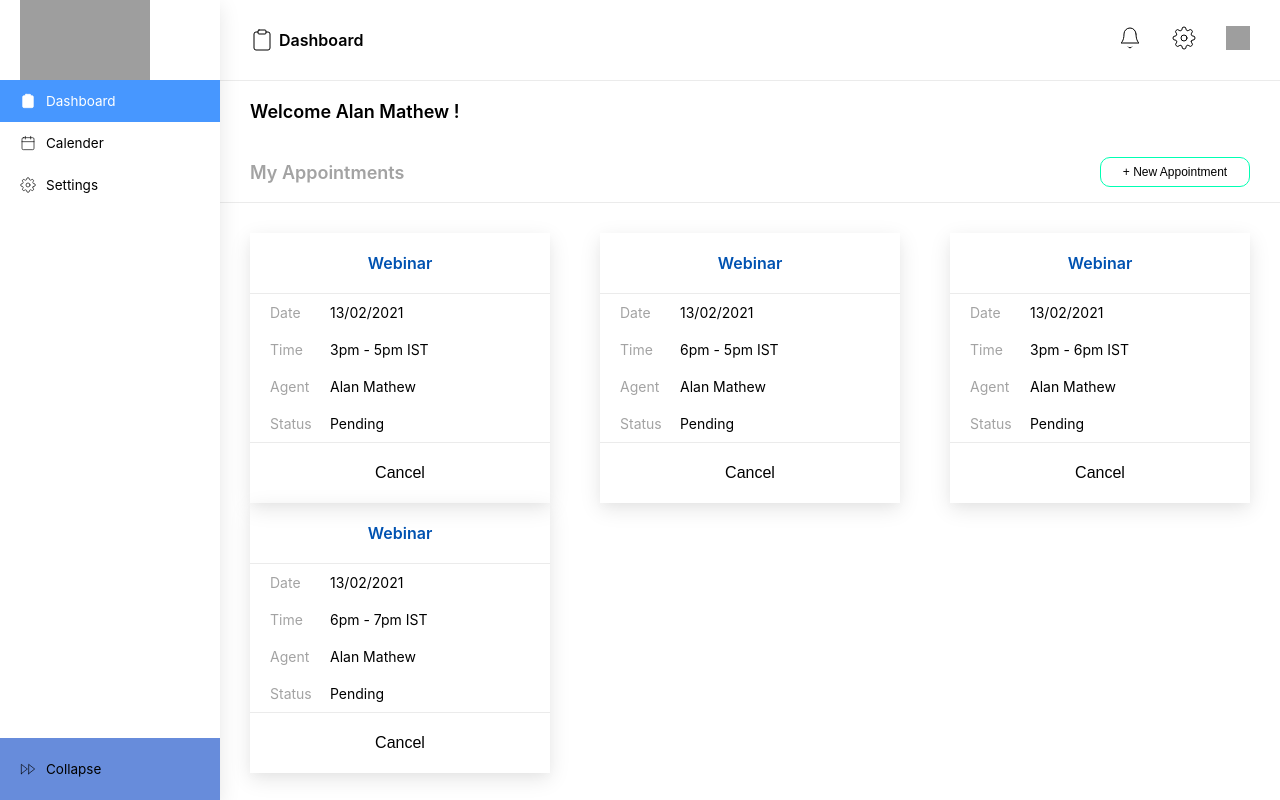
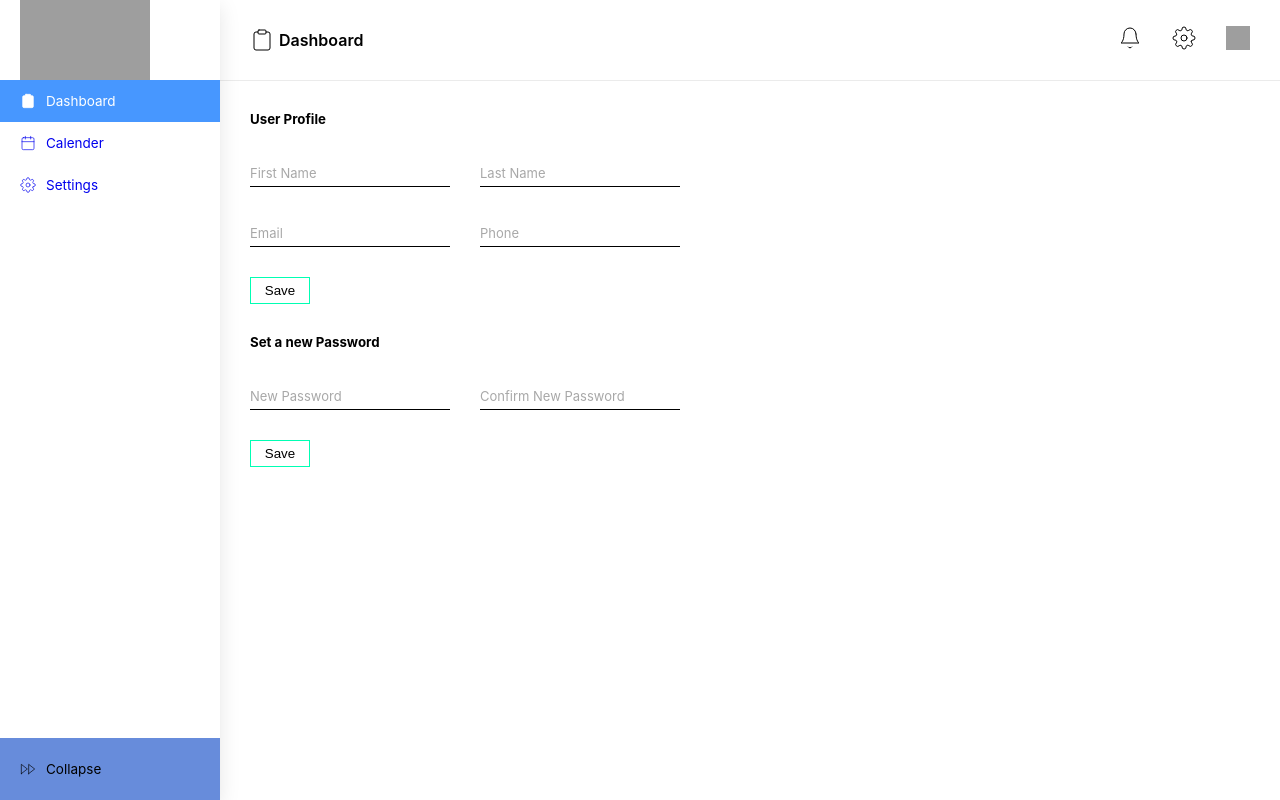
Before and after one commit to ForgottenTale/IEEE-site, a React (Create React App) app: page /settings in a window 1280 px wide. Built offline with nearby package versions, Linux system fonts and the light colour scheme; grey boxes are pictures that could not be loaded.

Commit message:
added settings tab

```diff
--- a/package.json
+++ b/package.json
@@ -10,6 +10,7 @@
     "node-sass": "^5.0.0",
     "react": "^17.0.1",
     "react-dom": "^17.0.1",
+    "react-router-dom": "^5.2.0",
     "react-scripts": "4.0.3",
     "web-vitals": "^1.1.0"
   },
--- a/src/App.js
+++ b/src/App.js
@@ -1,13 +1,13 @@
-// import Calender from './components/calender/calender';
-import Dashboard from './components/dashboard/dashboard';
+import Content from './components/content/content';
+import { BrowserRouter as Router} from 'react-router-dom';
 import './App.scss';
 function App() {
   return (
-    <div className="App">
-      {/* <Calender/> */}
-
-    <Dashboard/>
-    </div>
+    <Router>
+      <div className="App">
+        <Content/>
+      </div>
+    </Router>
   );
 }
 
--- a/src/components/calender/calender.scss
+++ b/src/components/calender/calender.scss
@@ -1,7 +1,5 @@
 .calender {
-    margin: 0 auto;
-    max-width: 1200px;
-
+    margin: 30px;
 
     &_today {
         color: white;
--- /dev/null
+++ b/src/components/content/content.js
@@ -0,0 +1,43 @@
+import './content.scss';
+import Menu from '../menu/menu';
+import TopNav from '../topNav/topNav';
+import Appointments from '../appointments/appointments';
+import { useState } from 'react';
+import { Route, Switch } from 'react-router-dom';
+import Calender from '../calender/calender';
+import Setting from '../settings/settings';
+
+export default function Content() {
+
+    const [open, setOpen] = useState(true);
+
+    var style = {}
+    if (!open) {
+        style = { marginLeft: 60 }
+    }
+    else {
+        style = { marginLeft: 220 }
+    }
+
+
+    return (
+        <div className="content">
+            <Menu toggle={setOpen} state={open} />
+            <div className="content_container" style={style}>
+                <TopNav />
+                <Switch>
+                    <Route exact path="/">
+                        <h5 className="content_container_user">Welcome Alan Mathew !</h5>
+                        <Appointments />
+                    </Route>
+                    <Route path="/calender">
+                        <Calender/>
+                    </Route>
+                    <Route path="/settings">
+                        <Setting/>
+                    </Route>
+                </Switch>
+            </div>
+        </div>
+    );
+}
--- a/src/components/dashboard/dashboard.scss
+++ b/src/components/content/content.scss
@@ -1,13 +1,13 @@
-.dashboard{
+.content{
     height: 100%;
     display: flex;
     width: 100%;
     transition: width 150ms ease;
 
-    &_content{
+    &_container{
         width: 100%;
 
-         h5{
+        &_user{
             margin-left: 30px;
             padding: 20px 0;
             font-size: 18px;
--- a/src/components/dashboard/dashboard.js
+++ /dev/null
@@ -1,32 +0,0 @@
-import './dashboard.scss';
-import Menu from '../menu/menu';
-import TopNav from '../topNav/topNav';
-import Appointments from '../appointments/appointments';
-import { useState } from 'react';
-import { useEffect } from 'react/cjs/react.development';
-
-export default function Dashboard() {
-
-    const [open, setOpen] = useState(true);
-    var style = { }
-    if (!open) {
-        style = { marginLeft: 60 }
-        console.log(style)
-    }
-    else{
-        style = { marginLeft: 220 }
-    }
-
-
-    return (
-        <div className="dashboard">
-            <Menu toggle={setOpen} state={open} />
-            <div className="dashboard_content" style={style}>
-                <TopNav />
-                <h5>Welcome Alan Mathew !</h5>
-                <Appointments />
-
-            </div>
-        </div>
-    );
-}
--- a/src/components/menu/menu.js
+++ b/src/components/menu/menu.js
@@ -1,6 +1,7 @@
 import './menu.scss';
 import logo from '../../images/logo.png';
 import { useState } from 'react/cjs/react.development';
+import {Link} from 'react-router-dom';
 
 export default function Menu({ toggle, state }) {
 
@@ -16,7 +17,6 @@ export default function Menu({ toggle, state }) {
     }
 
     if (!open) {
-        console.log("hi")
         style = {
             display: "none",
             opacity: 0,
@@ -26,13 +26,12 @@ export default function Menu({ toggle, state }) {
         }
     }
 
-
     return (
         <div className="menu" style={menuStyle}>
             <div className="menu_item">
                 <img src={logo} alt="logo" />
             </div>
-            <div className="menu_item active">
+            <Link to="/" className="menu_item active">
                 <svg
                     xmlns="http://www.w3.org/2000/svg"
                     width="16"
@@ -48,9 +47,9 @@ export default function Menu({ toggle, state }) {
                     <rect width="8" height="4" x="8" y="2" rx="1" ry="1"></rect>
                 </svg>
                 <p className="menu_item_name" style={style}>Dashboard</p>
-            </div>
+            </Link>
 
-            <div className="menu_item ">
+            <Link to="/calender"  className="menu_item ">
                 <svg
                     xmlns="http://www.w3.org/2000/svg"
                     width="16"
@@ -68,9 +67,9 @@ export default function Menu({ toggle, state }) {
                     <path d="M3 10L21 10"></path>
                 </svg>
                 <p className="menu_item_name" style={style}>Calender</p>
-            </div>
+            </Link>
 
-            <div className="menu_item">
+            <Link to="/settings" className="menu_item">
                 <svg
                     xmlns="http://www.w3.org/2000/svg"
                     width="16"
@@ -86,7 +85,7 @@ export default function Menu({ toggle, state }) {
                     <path d="M19.4 15a1.65 1.65 0 00.33 1.82l.06.06a2 2 0 010 2.83 2 2 0 01-2.83 0l-.06-.06a1.65 1.65 0 00-1.82-.33 1.65 1.65 0 00-1 1.51V21a2 2 0 01-2 2 2 2 0 01-2-2v-.09A1.65 1.65 0 009 19.4a1.65 1.65 0 00-1.82.33l-.06.06a2 2 0 01-2.83 0 2 2 0 010-2.83l.06-.06a1.65 1.65 0 00.33-1.82 1.65 1.65 0 00-1.51-1H3a2 2 0 01-2-2 2 2 0 012-2h.09A1.65 1.65 0 004.6 9a1.65 1.65 0 00-.33-1.82l-.06-.06a2 2 0 010-2.83 2 2 0 012.83 0l.06.06a1.65 1.65 0 001.82.33H9a1.65 1.65 0 001-1.51V3a2 2 0 012-2 2 2 0 012 2v.09a1.65 1.65 0 001 1.51 1.65 1.65 0 001.82-.33l.06-.06a2 2 0 012.83 0 2 2 0 010 2.83l-.06.06a1.65 1.65 0 00-.33 1.82V9a1.65 1.65 0 001.51 1H21a2 2 0 012 2 2 2 0 01-2 2h-.09a1.65 1.65 0 00-1.51 1z"></path>
                 </svg>
                 <p className="menu_item_name" style={style}>Settings</p>
-            </div>
+            </Link>
             <div className="menu_item" onClick={() => {
                 toggle(!state)
                 setOpen(!state)
--- a/src/components/menu/menu.scss
+++ b/src/components/menu/menu.scss
@@ -6,8 +6,6 @@
     flex-direction: column;
     box-shadow: 0 4px 8px 0 rgba(0, 0, 0, 0.02), 0 6px 20px 0 rgba(0, 0, 0, 0.1);
     transition: width 150ms ease;
-
-
 
     .active {
         background-color: rgb(71, 151, 255);
@@ -22,6 +20,8 @@
         align-items: center;
         padding-left: 20px;
         height: 42px;
+        text-decoration: none;
+
 
         &:first-child {
             height: 80px;
@@ -31,6 +31,7 @@
         }
 
         &_name {
+
             padding-left: 10px;
             font-size: 13.5px;
             display: none;
--- /dev/null
+++ b/src/components/settings/settings.js
@@ -0,0 +1,35 @@
+
+import './settings.scss';
+import { Input } from '../utils/myReactLib';
+
+export default function Setting() {
+    return (
+        <div className="settings">
+            <h5>User Profile</h5>
+            <div className="settings_con">
+
+
+                <Input className="input" label="First Name" />
+                <Input className="input" label="Last Name" />
+
+            </div>
+            <div className="settings_con">
+
+                <Input className="input" label="Email" />
+                <Input className="input" label="Phone" />
+
+            </div>
+            <button>Save</button>
+            <h5>Set a new Password</h5>
+            <div className="settings_con">
+
+
+                <Input className="input" label="New Password" />
+                <Input className="input" label="Confirm New Password" />
+
+
+            </div>
+            <button>Save</button>
+        </div>
+    );
+}
--- /dev/null
+++ b/src/components/settings/settings.scss
@@ -0,0 +1,25 @@
+.settings{
+    margin: 30px;
+
+   & button{
+       width: 60px;
+       padding: 5px;
+       background-color: white;
+       border: none;
+       border: 1px #00ffb3 solid;
+       margin-top: 30px;
+       margin-bottom: 30px;
+       &:hover {
+
+        background-image: linear-gradient(#00ffb3, #48ffc8);
+    }
+   }
+
+   &_con{
+    width: 430px;
+    display: flex;
+    justify-content: space-between;
+
+
+   }
+}
--- /dev/null
+++ b/src/components/utils/myReactLib.js
@@ -0,0 +1,12 @@
+
+import './myReactLib.scss';
+
+export function Input({ label }) {
+
+    return (<div className="inputTag">
+        <input />
+        <label><span>{label}</span></label>
+    </div>
+
+    )
+}
--- /dev/null
+++ b/src/components/utils/myReactLib.scss
@@ -0,0 +1,58 @@
+.inputTag {
+    display: inline-block;
+    position: relative;
+    width: 200px;
+    height: 60px;
+    overflow: hidden;
+    & input {
+        width: 100%;
+        height: 100%;
+        padding-top: 20px;
+        border: none;
+        &:focus + label span {
+            transform: translateY(-150%);
+            font-size: 8px;
+        }
+        // &:valid + label span {
+        //     transform: translateY(-150%);
+        //     font-size: 10px;
+        // }
+        &:focus + label::after {
+            transform: translateY(0%);
+        }
+        // &:valid + label::after {
+        //     transform: translateY(0%);
+        // }
+    }
+
+    & label {
+        position: absolute;
+        bottom: 0;
+        left: 0;
+        width: 100%;
+        height: 100%;
+        pointer-events: none;
+        border-bottom: 1px solid black;
+
+        &:after {
+            content: "";
+            position: absolute;
+            bottom: -1px;
+            left: 0;
+            width: 100%;
+            height: 100%;
+            border-bottom: 3px solid rgb(5, 255, 80);
+            transform: translateX(-100%);
+            transition: all 150ms ease-in-out;
+        }
+
+        & span {
+            font-size: 13px;
+            color: rgb(168, 168, 168);
+            position: absolute;
+            bottom: 5px;
+            left: 0px;
+            transition: all 150ms ease-in-out;
+        }
+    }
+}
```
Also changed, not shown: 1 other file (tests, documents, lock files or other folders).
